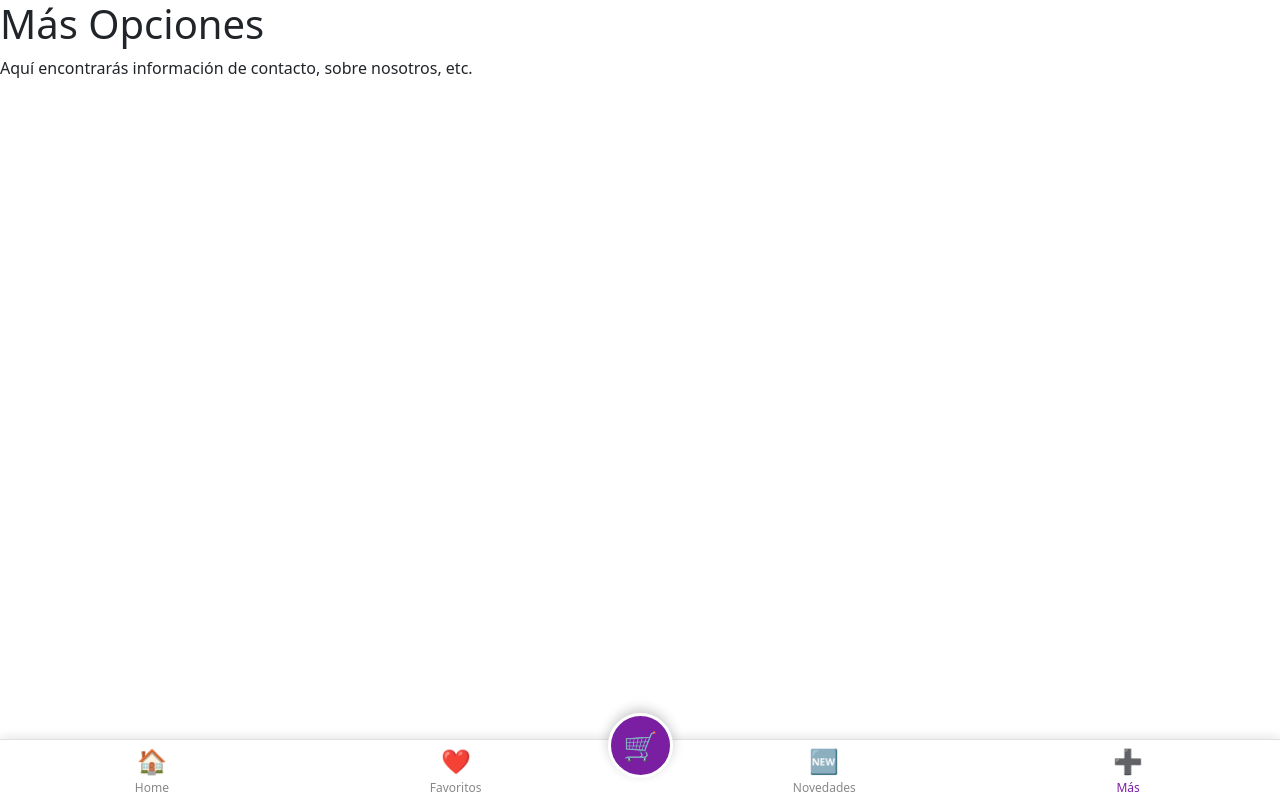
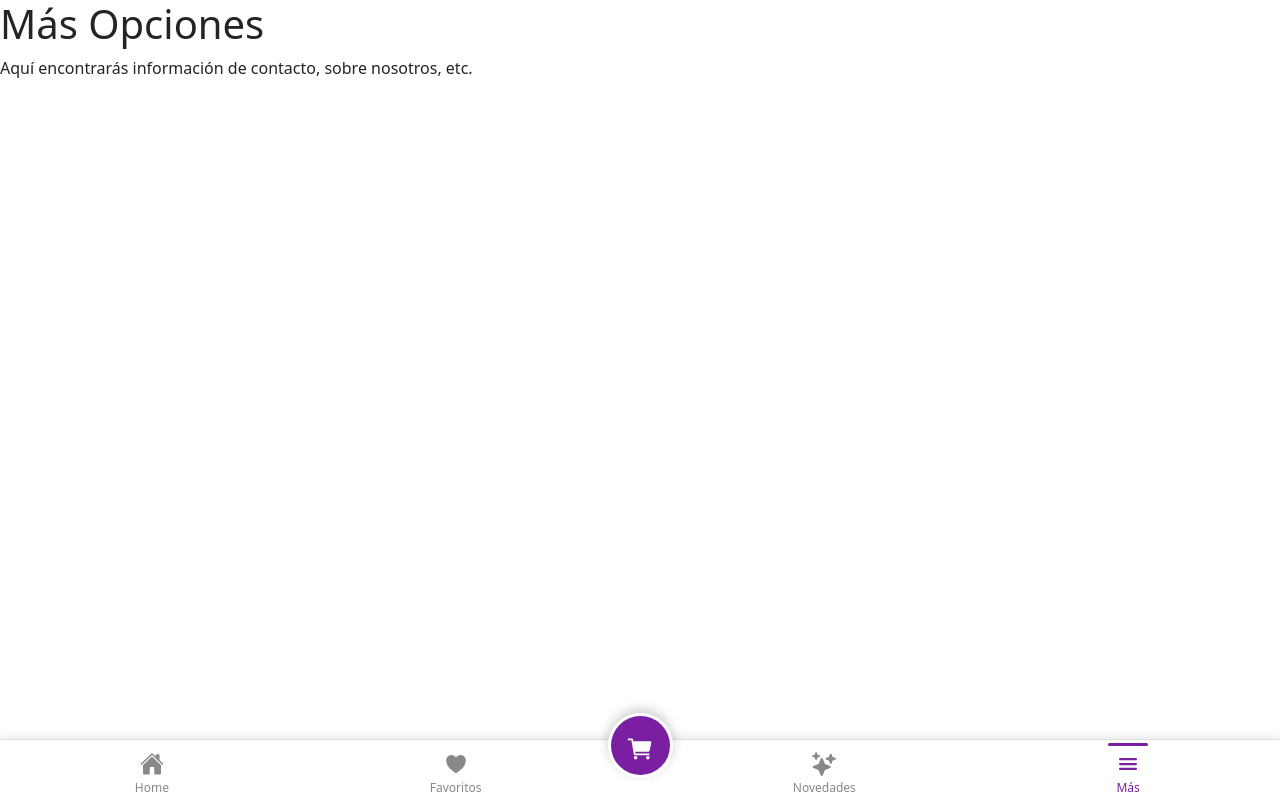
Before and after one commit to joajose8209/proyecto-e-commerce, a React (Vite) app: page /mas in a window 1280 px wide. Built offline with nearby package versions, Linux system fonts and the light colour scheme.

Commit message:
Actualizacion barra de navegacion con lineas de posicionamiento activo

```diff
--- a/package.json
+++ b/package.json
@@ -14,6 +14,7 @@
     "node-fetch": "^3.3.2",
     "react": "^19.1.1",
     "react-dom": "^19.1.1",
+    "react-icons": "^5.5.0",
     "react-router-dom": "^7.8.2"
   },
   "devDependencies": {
--- a/src/components/Navbar.jsx
+++ b/src/components/Navbar.jsx
@@ -1,8 +1,8 @@
-//Estructura de la barra de navegación
 import React from 'react';
 import { NavLink } from 'react-router-dom';
 import '../styles/Navbar.css';
-//Sprint 5, agrego un contador al icono del carrito
+import { IoHome, IoHeart, IoCart, IoSparkles, IoMenu } from "react-icons/io5";
+
 const CartBadge = ({count}) => {
 if(count === 0) return null;// Esto para que no muestre nada si el contador es 0
 return <span className="cart-badge">{count}</span>;
@@ -23,28 +23,28 @@ return (
     <div className="custom-nav">
 
     <NavLink to="/" className={getNavLinkClass}>
-    <span className="nav-icon">🏠</span>
+    <span className="nav-icon"><IoHome /></span>
     <span className="nav-text">Home</span>
     </NavLink>
 
     <NavLink to="/favoritos" className={getNavLinkClass}>
-    <span className="nav-icon">❤️</span>
+    <span className="nav-icon"><IoHeart /></span>
     <span className="nav-text">Favoritos</span>
     </NavLink>
 
     <NavLink to="/carrito" className={getCartLinkClass}>
    <CartBadge count={cantidadCarrito} />{/* el CartBadge del contador*/}
-    <span className="nav-icon">🛒</span>
+    <span className="nav-icon"><IoCart /></span>
     <span className="nav-text">Carrito</span>
     </NavLink>
 
     <NavLink to="/novedades" className={getNavLinkClass}>
-    <span className="nav-icon">🆕</span>
+    <span className="nav-icon"><IoSparkles /></span>
     <span className="nav-text">Novedades</span>
     </NavLink>
 
     <NavLink to="/mas" className={getNavLinkClass}>
-    <span className="nav-icon">➕</span>
+    <span className="nav-icon"><IoMenu /></span>
     <span className="nav-text">Más</span>
     </NavLink>
 
--- a/src/styles/Navbar.css
+++ b/src/styles/Navbar.css
@@ -16,6 +16,7 @@ height: 60px;
 }
 
 .custom-nav__item {
+position: relative;
 display: flex;
 flex-direction: column;
 align-items: center;
@@ -73,3 +74,14 @@ display: none;
 .custom-nav__cart-item .nav-icon {
 font-size: 28px;
 }
+.custom-nav__item.active:not(.custom-nav__cart-item)::before {
+content: '';
+position: absolute;
+top: 0;
+left: 50%;
+transform: translateX(-50%);
+width: 40px;
+height : 3px;
+background-color: #7b1fa2;
+border-radius: 2px;
+}
```
Also changed, not shown: 1 other file (tests, documents, lock files or other folders).
